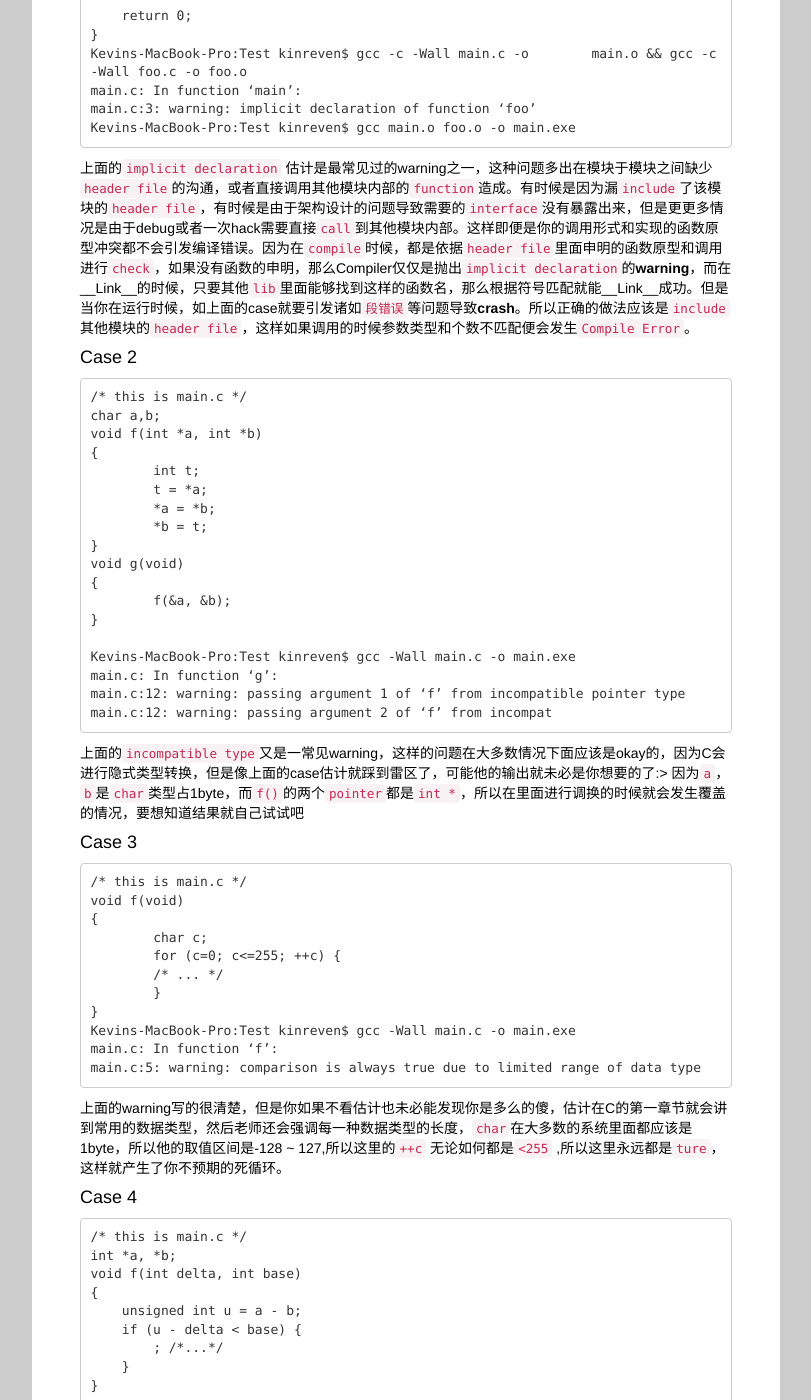
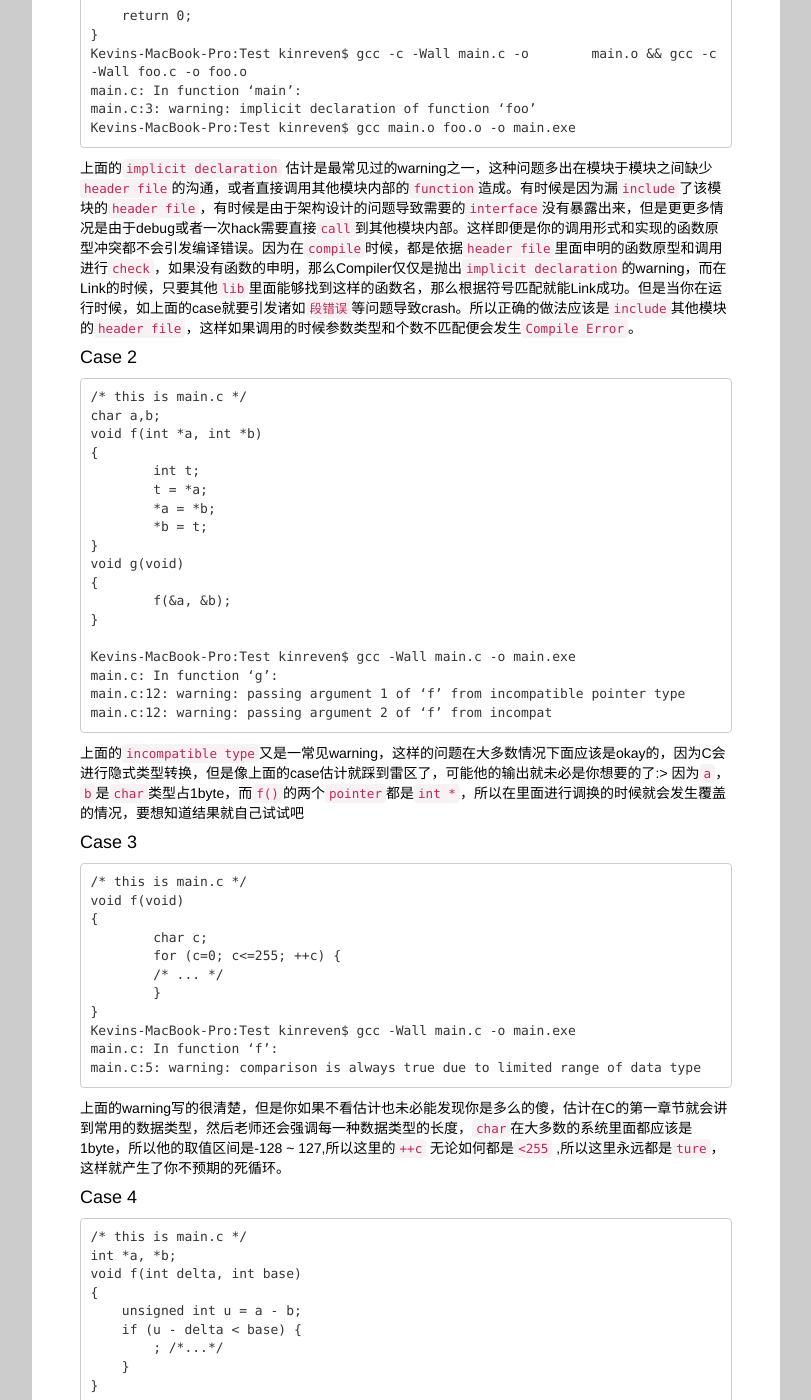
Before and after one commit to kinreven/kinreven.github.com, a Jekyll site: the page built from _posts/2012-12-13-warning-not-warn-only.markdown, in a window 1280 px wide and 1400 px high, scrolled down 716 px. Shown: the whole window, without its empty margins (234-1045 px from the left). Built offline with Jekyll 4.4.1, drawn with Linux system fonts in a browser that asks for light colours; Markdown is read by kramdown in place of the engine named in the settings; some of the changed text lies outside the part shown.

```diff
--- a/_posts/2012-12-13-warning-not-warn-only.markdown
+++ b/_posts/2012-12-13-warning-not-warn-only.markdown
@@ -26,7 +26,7 @@ title: "编译器的warning往往不只是警告"
 	main.c:3: warning: implicit declaration of function ‘foo’
 	Kevins-MacBook-Pro:Test kinreven$ gcc main.o foo.o -o main.exe
 
-上面的`implicit declaration` 估计是最常见过的warning之一，这种问题多出在模块于模块之间缺少`header file`的沟通，或者直接调用其他模块内部的`function`造成。有时候是因为漏`include`了该模块的`header file`，有时候是由于架构设计的问题导致需要的`interface`没有暴露出来，但是更更多情况是由于debug或者一次hack需要直接`call`到其他模块内部。这样即便是你的调用形式和实现的函数原型冲突都不会引发编译错误。因为在`compile`时候，都是依据`header file`里面申明的函数原型和调用进行`check`，如果没有函数的申明，那么Compiler仅仅是抛出`implicit declaration`的**warning**，而在__Link__的时候，只要其他`lib`里面能够找到这样的函数名，那么根据符号匹配就能__Link__成功。但是当你在运行时候，如上面的case就要引发诸如`段错误`等问题导致**crash**。所以正确的做法应该是`include`其他模块的`header file`，这样如果调用的时候参数类型和个数不匹配便会发生`Compile Error`。
+上面的`implicit declaration` 估计是最常见过的warning之一，这种问题多出在模块于模块之间缺少`header file`的沟通，或者直接调用其他模块内部的`function`造成。有时候是因为漏`include`了该模块的`header file`，有时候是由于架构设计的问题导致需要的`interface`没有暴露出来，但是更更多情况是由于debug或者一次hack需要直接`call`到其他模块内部。这样即便是你的调用形式和实现的函数原型冲突都不会引发编译错误。因为在`compile`时候，都是依据`header file`里面申明的函数原型和调用进行`check`，如果没有函数的申明，那么Compiler仅仅是抛出`implicit declaration`的warning，而在Link的时候，只要其他`lib`里面能够找到这样的函数名，那么根据符号匹配就能Link成功。但是当你在运行时候，如上面的case就要引发诸如`段错误`等问题导致crash。所以正确的做法应该是`include`其他模块的`header file`，这样如果调用的时候参数类型和个数不匹配便会发生`Compile Error`。
 
 #### Case 2
 
@@ -79,6 +79,6 @@ title: "编译器的warning往往不只是警告"
 	    }
 	}
 
-上面`function`在比较旧的GCC版本上面是会产生一条`comparison between signed and unsigned integer expressions`的警告，但是我在罪行**GCC** `4.x`上面在加`-Wall -Wconversion -ansi`选项后均为产生warning信息。但是上面的隐式转换往往会给你带来非预期的结果，比如上面的`delta`是`unsigned` ，然而`delta`是`int`，所以在表达式`u - delta`中，`delta`会隐式的转换成`unsigned`，如果`delta`是一个负数就会转换为一个很大的整数，这样的结果可能并不是你期望的/_\
+上面`function`在比较旧的GCC版本上面是会产生一条`comparison between signed and unsigned integer expressions`的警告，但是我在罪行**GCC** `4.x`上面在加`-Wall -Wconversion -ansi`选项后均为产生warning信息。但是上面的隐式转换往往会给你带来非预期的结果，比如上面的`delta`是`unsigned` ，然而`delta`是`int`，所以在表达式`u - delta`中，`delta`会隐式的转换成`unsigned`，如果`delta`是一个负数就会转换为一个很大的整数，这样的结果可能并不是你期望的.
 
 认真对待warning，如果你不以为然，有时候他会让你后悔；养成好习惯，清除warning，让built window更干净，让compiler更happy。
```
